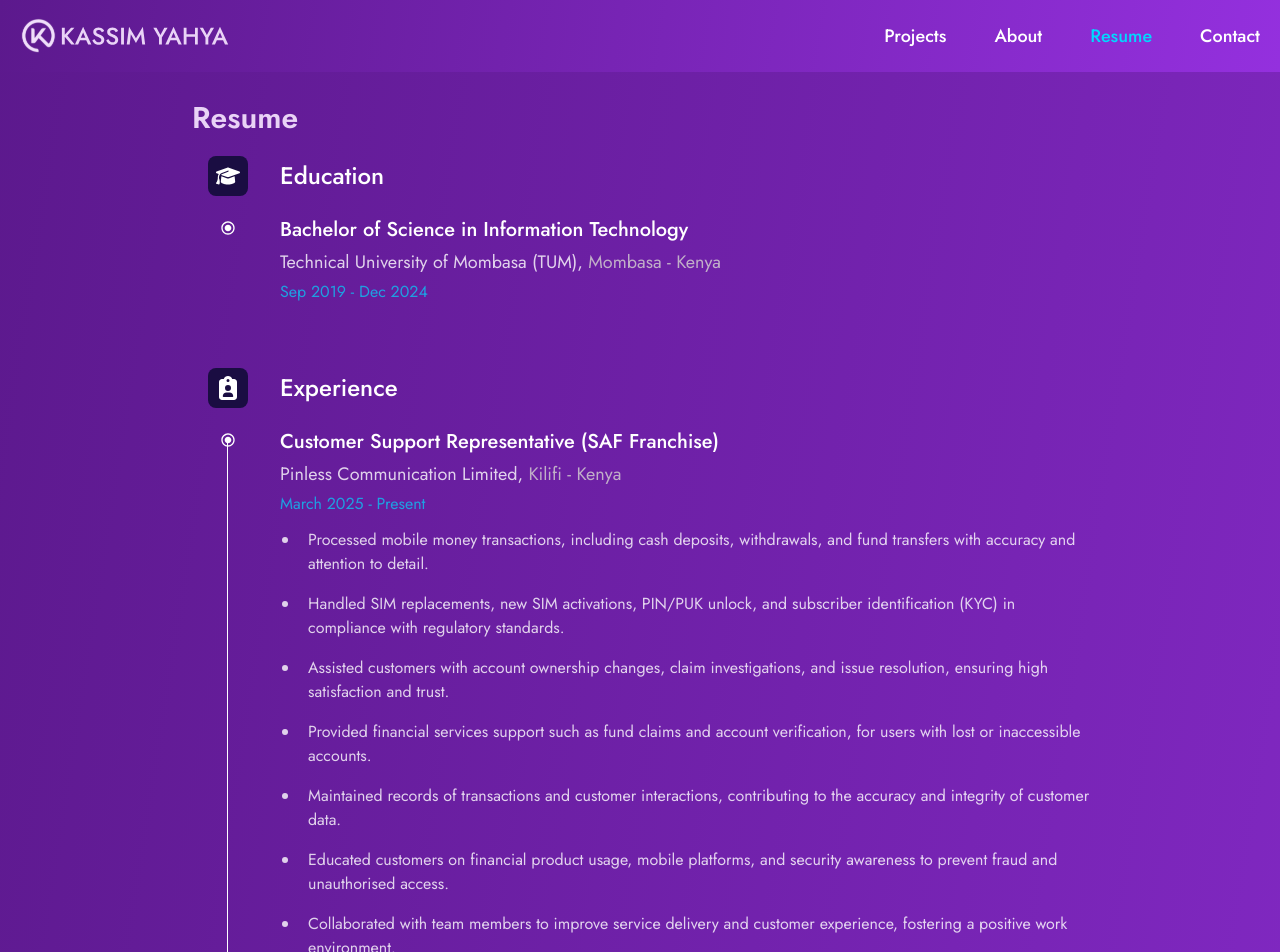
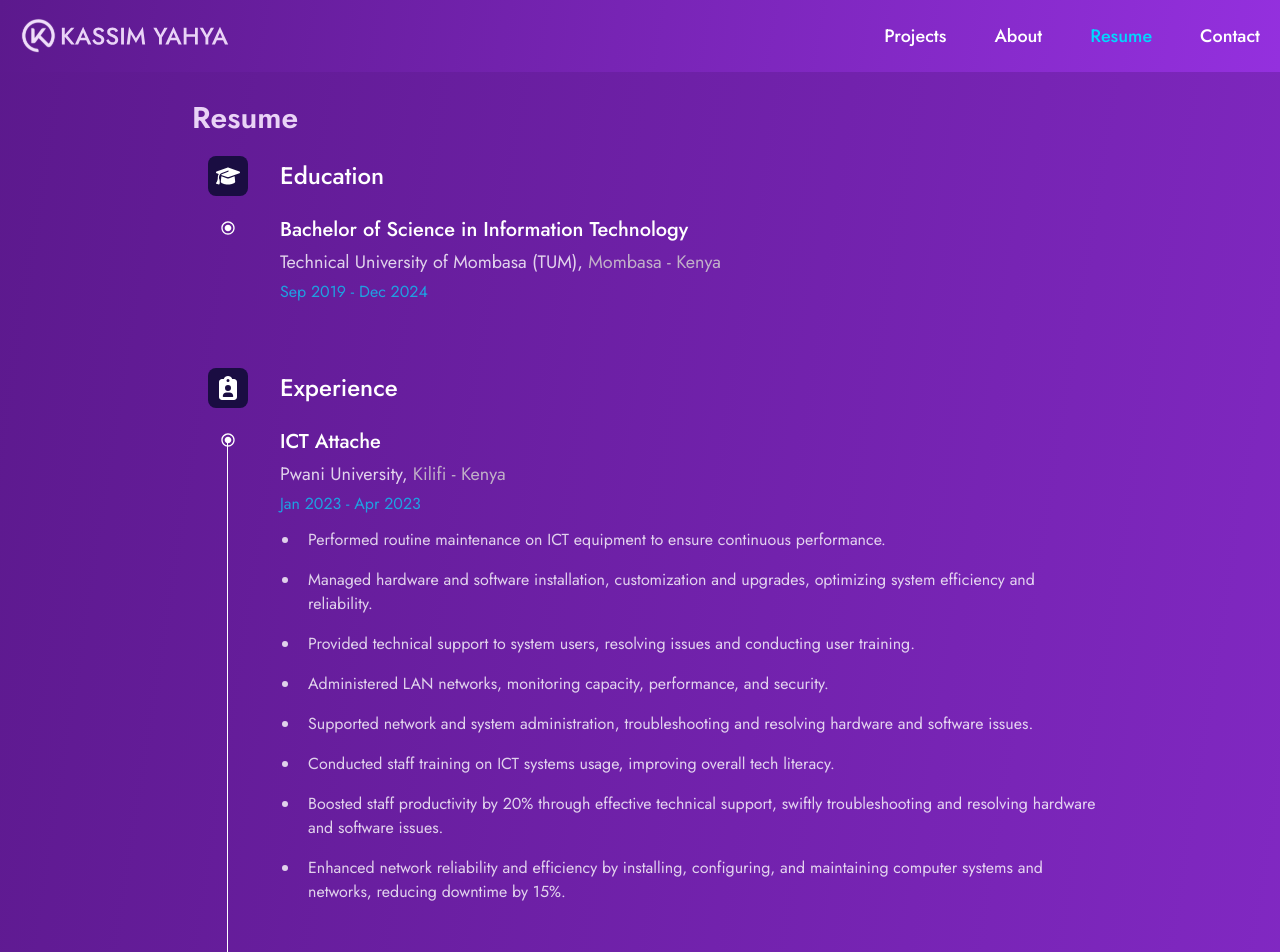
Before and after one commit to DivineLeafBird/portfolio, a React (Vite) app: page /resume in a window 1280 px wide. Shown: the top 952 px of the page. Built offline with nearby package versions, Linux system fonts and the light colour scheme.

Commit message:
feat: update profile image and adjust layout in Introduction component

```diff
--- a/src/components/AboutContent.jsx
+++ b/src/components/AboutContent.jsx
@@ -1,5 +1,5 @@
 import React from "react";
-import Kassim from "../assets/kassim.png";
+import Kassim from "../assets/kassim-1.png";
 import rolesDetails from "../data/rolesDetails";
 
 const AboutContent = () => {
--- a/src/components/ContactInfo.jsx
+++ b/src/components/ContactInfo.jsx
@@ -1,5 +1,5 @@
 import React from "react";
-import Kassim from "../assets/kassim.png";
+import Kassim from "../assets/kassim-1.png";
 import { FaEnvelope, FaGithub, FaLinkedin } from "react-icons/fa6";
 import { Link } from "react-router-dom";
 
--- a/src/components/Introduction.jsx
+++ b/src/components/Introduction.jsx
@@ -1,5 +1,5 @@
 import React from "react";
-import Kassim from "../assets/kassim.png";
+import Kassim from "../assets/kassim-1.png";
 
 const Introduction = () => {
   return (
@@ -25,7 +25,7 @@ const Introduction = () => {
             <img
               src={Kassim}
               alt="hero"
-              className="w-3/5 mx-auto md:mx-1 mt-10"
+              className="w-3/5 h-3/5 mx-auto md:mx-1 mt-10"
             />
           </div>
         </div>
--- a/src/data/experienceDetails.js
+++ b/src/data/experienceDetails.js
@@ -1,20 +1,20 @@
 const experienceDetails = [
-  {
-    title: "Customer Support Representative (SAF Franchise) ",
-    company: "Pinless Communication Limited",
-    location: "Kilifi - Kenya",
-    date: "March 2025 - Present",
-    description: [
-      "Processed mobile money transactions, including cash deposits, withdrawals, and fund transfers with accuracy and attention to detail.",
-      "Handled SIM replacements, new SIM activations, PIN/PUK unlock, and subscriber identification (KYC) in compliance with regulatory standards.",
-      "Assisted customers with account ownership changes, claim investigations, and issue resolution, ensuring high satisfaction and trust.",
-      "Provided financial services support such as fund claims and account verification, for users with lost or inaccessible accounts.",
-      "Maintained records of transactions and customer interactions, contributing to the accuracy and integrity of customer data.",
-      "Educated customers on financial product usage, mobile platforms, and security awareness to prevent fraud and unauthorised access.",
-      "Collaborated with team members to improve service delivery and customer experience, fostering a positive work environment.",
-      "Ensuring compliance with Safaricom's policies and procedures.",
-    ],
-  },
+  // {
+  //   title: "Customer Support Representative (SAF Franchise) ",
+  //   company: "Pinless Communication Limited",
+  //   location: "Kilifi - Kenya",
+  //   date: "March 2025 - Present",
+  //   description: [
+  //     "Processed mobile money transactions, including cash deposits, withdrawals, and fund transfers with accuracy and attention to detail.",
+  //     "Handled SIM replacements, new SIM activations, PIN/PUK unlock, and subscriber identification (KYC) in compliance with regulatory standards.",
+  //     "Assisted customers with account ownership changes, claim investigations, and issue resolution, ensuring high satisfaction and trust.",
+  //     "Provided financial services support such as fund claims and account verification, for users with lost or inaccessible accounts.",
+  //     "Maintained records of transactions and customer interactions, contributing to the accuracy and integrity of customer data.",
+  //     "Educated customers on financial product usage, mobile platforms, and security awareness to prevent fraud and unauthorised access.",
+  //     "Collaborated with team members to improve service delivery and customer experience, fostering a positive work environment.",
+  //     "Ensuring compliance with Safaricom's policies and procedures.",
+  //   ],
+  // },
   {
     title: "ICT Attache",
     company: "Pwani University",
```
Also changed, not shown: src/assets/Kassim-1.png (added).
